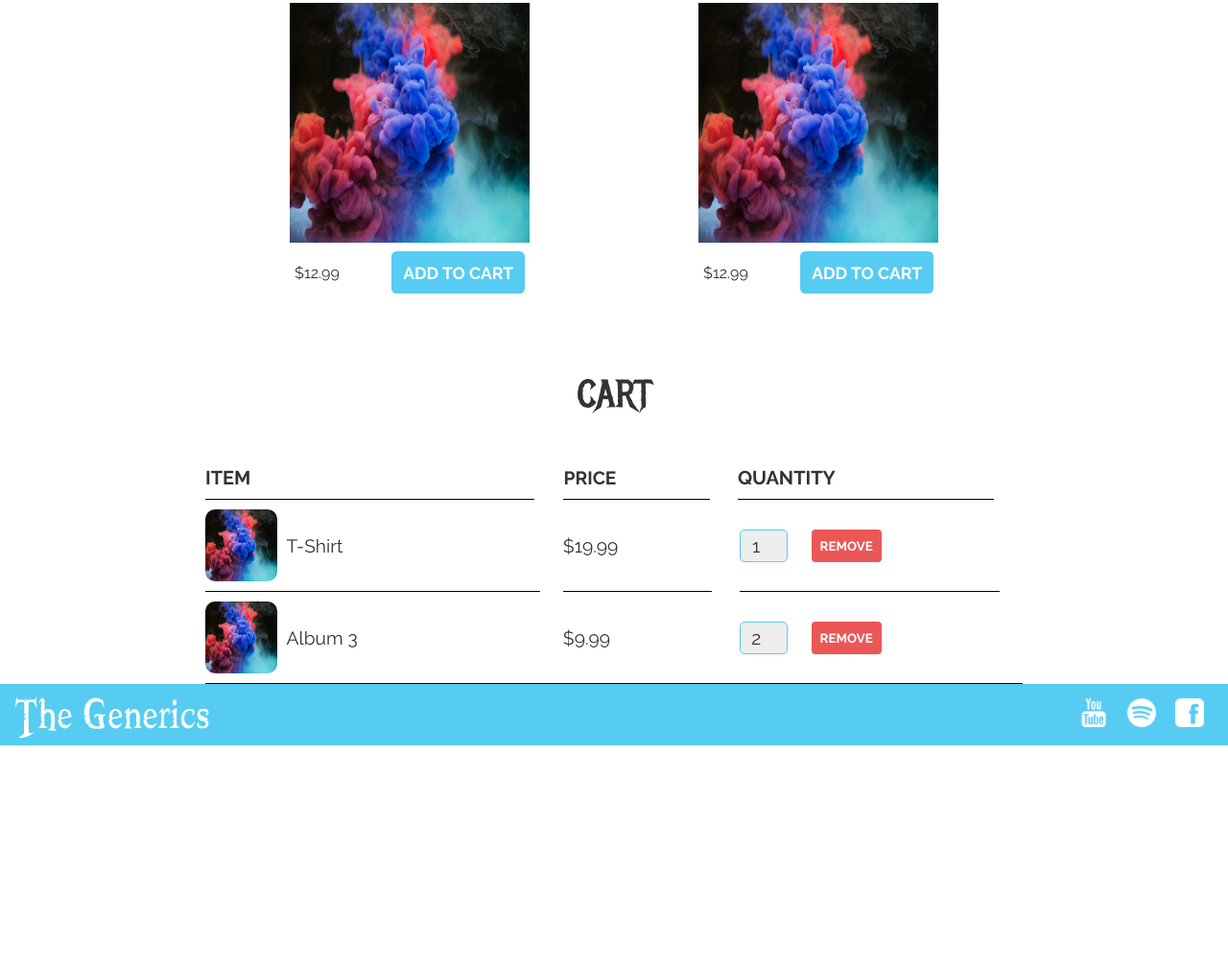
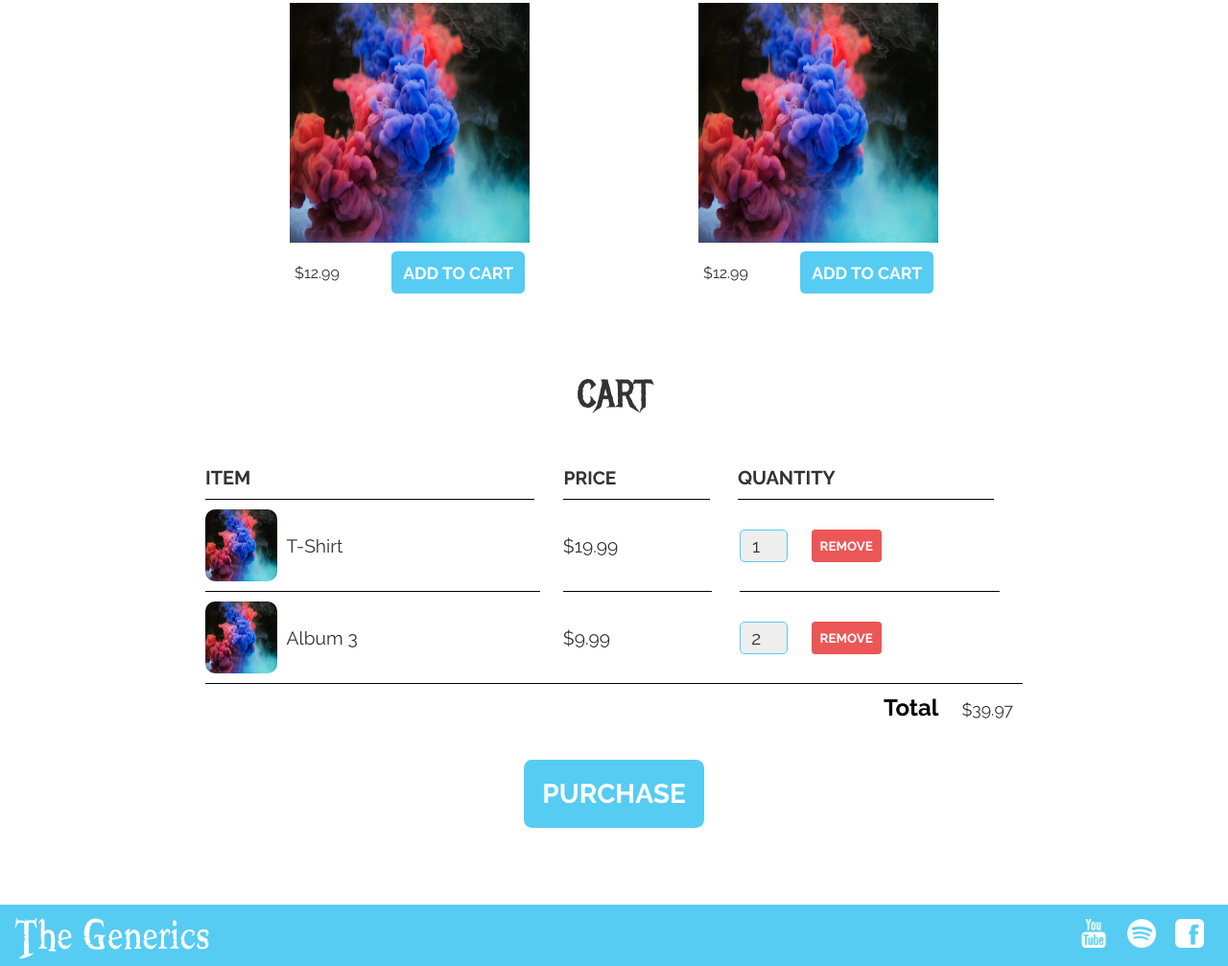
Before and after one commit to BDunnCode/BandWebsiteA, a plain HTML site: page Store.html in a window 1280 px wide. Shown: the part 1359-2366 px from the top of the page at 96% size. Before the commit the page ends 2136 px from the top, so only its background shows below. Drawn offline with Linux system fonts and the light colour scheme; files whose address does not match are found by name.

Commit message:
Local Portions for HTML / CSS Layout Mostly Complete. A few fixes left.

```diff
--- a/Store.html
+++ b/Store.html
@@ -123,9 +123,11 @@
           </div>
         </div>
       </div>
-
-
-
+      <div class="cart-total">
+        <span class="cart-total-title">Total</span>
+        <span class="cart-total-price">$39.97</span>
+      </div>
+      <button class="btn btn-primary btn-purchase" type="button">PURCHASE</button>
     </section>
     <footer>
       <h3 class="band-name">The Generics</h3>
--- a/styles.css
+++ b/styles.css
@@ -310,6 +310,30 @@ STORE PAGE STYLES
   border-bottom: none;
 }
 
+.cart-total {
+  text-align: end;
+  margin-top: 10px;
+  margin-right: 10px;
+}
+
+.cart-total-title {
+  font-weight: bold;
+  font-size: 1.5em;
+  margin-right: 20px;
+  color: black;
+}
+
+.cart-total-price {
+  color: #333;
+  font-size: 1.1em;
+}
+
+.btn-purchase {
+  display: block;
+  margin: 40px auto 80px auto;
+  font-size: 1.75em;
+}
+
 /* ====================
 FOOTER
 ==================== */
```
